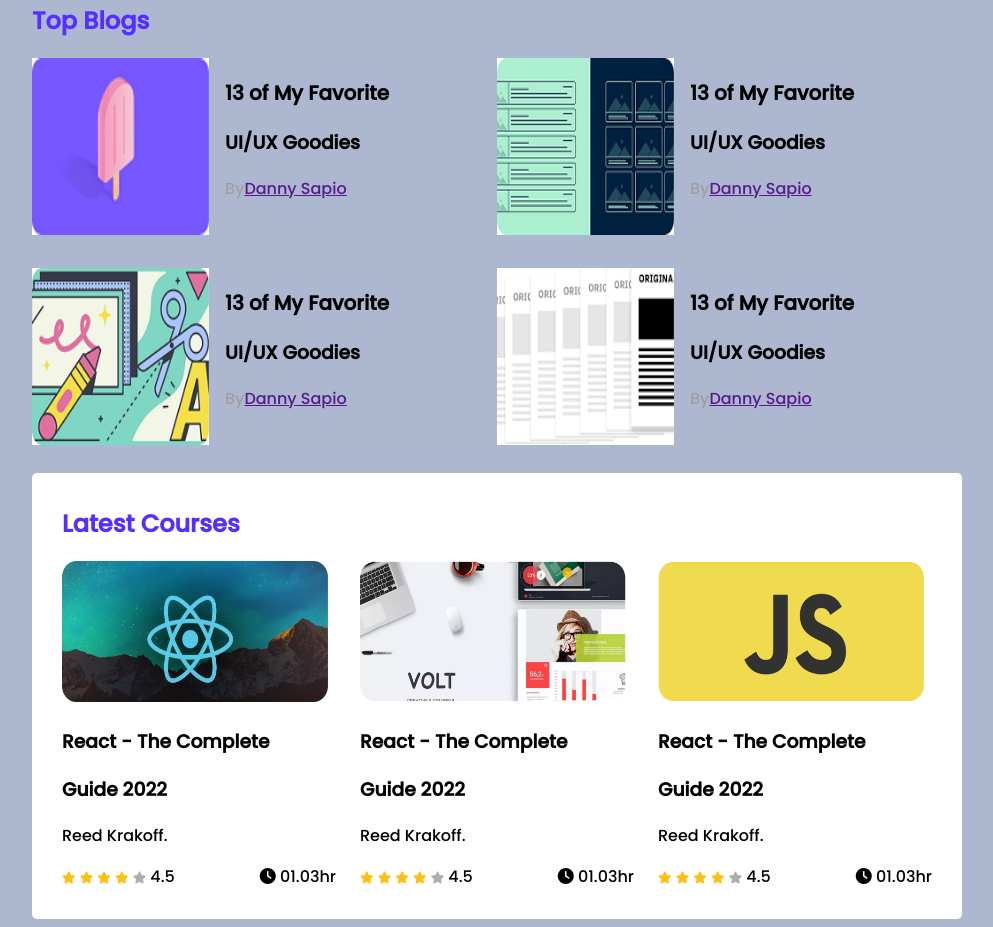
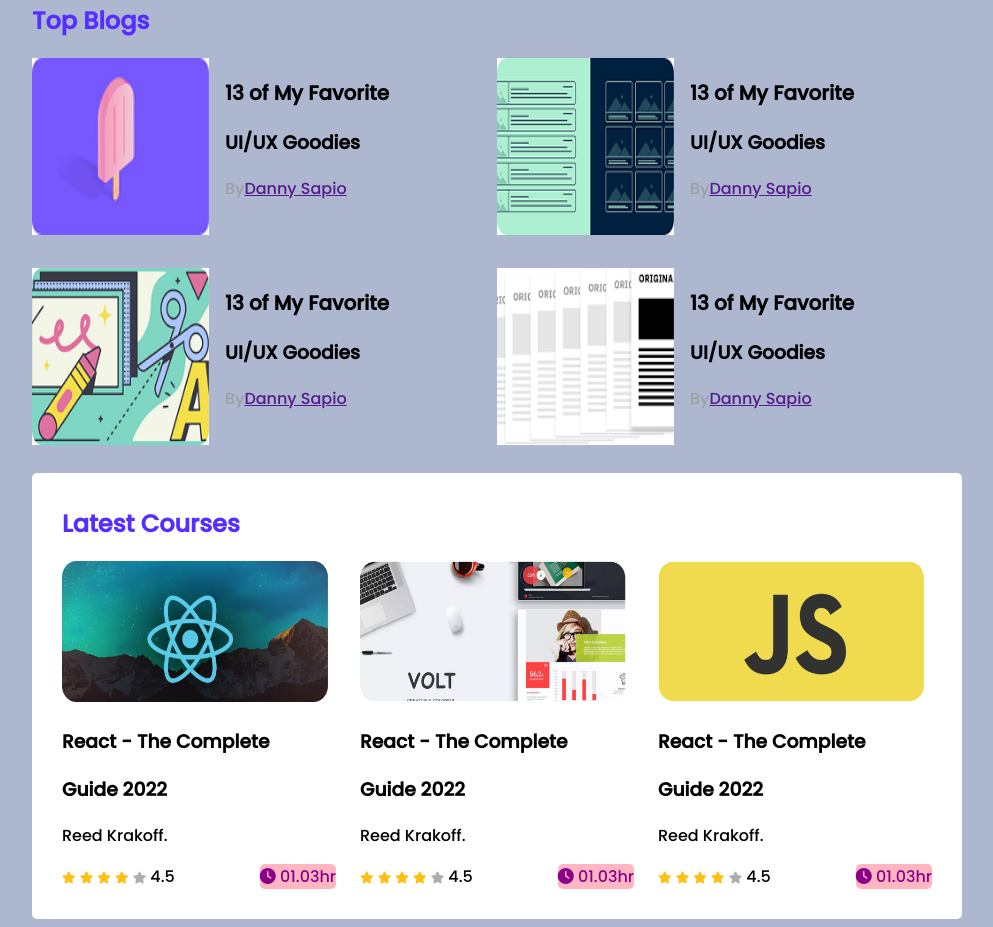
Before and after one commit to Aprimmuhury/leader-board-css3, a plain HTML site: page index.html in a window 1280 px wide. Shown: the part 359-1286 px from the top of the page, without its empty margins (143-1136 px from the left). Drawn offline with Linux system fonts and the light colour scheme.

Commit message:
final commit

```diff
--- a/styles/style.css
+++ b/styles/style.css
@@ -102,6 +102,12 @@ hr{
 .fa-star.empty{
     color: #AEAEAE;
 }
+.course-duration{
+    background-color: lightpink;
+    color: darkmagenta;
+    border: 2px;
+    border-radius: 5px;
+}
 
 /*------------------
     Media Queries
```
